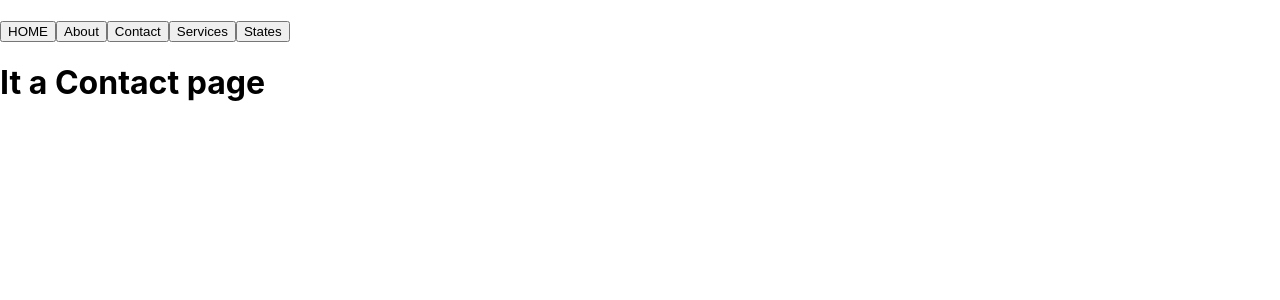
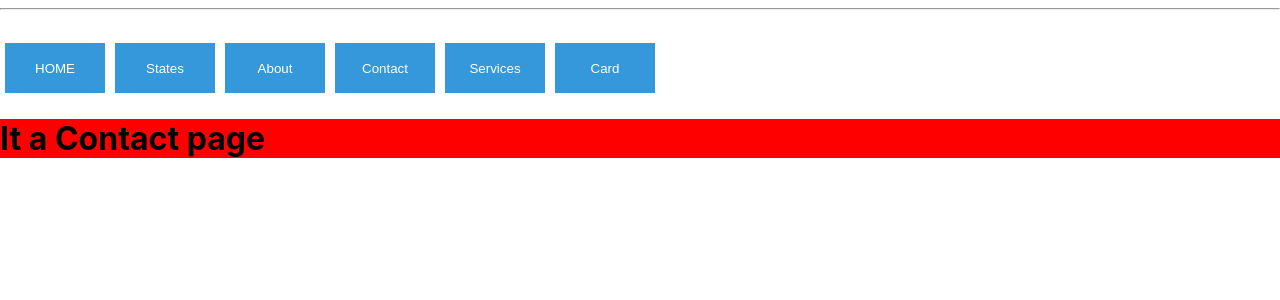
Before and after one commit to Drksekhar/reactapp, a React (Create React App) app: page /contact in a window 1280 px wide. Shown: the top 300 px of the page. Built offline with nearby package versions, Linux system fonts and the light colour scheme.

Commit message:
css for buttons and components

```diff
--- a/src/App.js
+++ b/src/App.js
@@ -1,52 +1,62 @@
 import React from 'react'
+import { BrowserRouter, Outlet, Route, Link, Routes } from 'react-router-dom'
+import NOPage from './Components/NoPage'
+import States from './Components/States'
 import About from './Components/About'
-import { BrowserRouter, Link, Outlet, Route, Routes } from 'react-router-dom'
 import Contact from './Components/Contact'
 import Services from './Components/Services'
-import States from './Components/States'
-import NoPage from './Components/NoPage'
+import Card from './Components/Card'
 
 export default function App() {
-  return (<>
-    {/* <h1> It is the home page</h1> */}
+  return (
+    <div>
+      <hr />
+      <br />
+      {/* <h1>This is the Main Menu</h1> */}
       <BrowserRouter>
         <Routes>
-        <Route path='/' element={<MainMenu />} >
+          <Route path='/' element={<MainMenu />}>
+            <Route path='*' element={<NOPage />} />
             <Route index element={<States />} />
             <Route path='states' element={<States />} />
             <Route path='about' element={<About />} />
             <Route path='contact' element={<Contact />} />
             <Route path='services' element={<Services />} />
+            <Route path='card' element={<Card />} />
 
-          <Route path='*' element={<NoPage />} />
           </Route>
         </Routes>
       </BrowserRouter>
-  </>)
+    </div>
+  )
+}
+function MainMenu() {
+  const buttonStyle = {
+    margin: '5px',
+    padding: '10px',
+    color: '#fff',
+    backgroundColor: '#3498db',
+    border: 'none',
+    borderRadius: 'npx',
+    cursor: 'pointer',
+    width: '100px',
+    height: '50px',
 
   }
-function MainMenu() {
+
   return (
     <div>
-      <br />
-      <Link to='/'>
-        <button>HOME</button>
-      </Link>
-      <Link to='/about'>
-        <button>About</button>
-      </Link>
-      <Link to='/contact'>
-        <button>Contact</button>
-      </Link>
-      <Link to='/services'>
-        <button>Services</button>
-      </Link>
-      <Link to='/states'>
-        <button>States</button>
-      </Link>
+      <Link to='/'><button style={buttonStyle}>HOME</button></Link>
+      <Link to='/states'><button style={buttonStyle}>States</button></Link>
+      <Link to='/about'><button style={buttonStyle}>About</button></Link>
+      <Link to='/contact'><button style={buttonStyle}>Contact</button></Link>
+      <Link to='/services'><button style={buttonStyle}>Services</button></Link>
+      <Link to='/card'><button style={buttonStyle}>Card</button></Link>
+
       <Outlet />
+      <style>
 
+      </style>
     </div>
   )
-
 }
--- a/src/Components/Contact.js
+++ b/src/Components/Contact.js
@@ -1,9 +1,13 @@
 import React from 'react'
 
 export default function Contact() {
+    const headingStyle = {
+        backgroundColor: 'red',
+
+    }
     return (
         <div>
-            <h1>It a Contact page</h1>
+            <h1 style={headingStyle}>It a Contact page</h1>
         </div>
     )
 }
--- a/src/Components/Services.js
+++ b/src/Components/Services.js
@@ -1,9 +1,13 @@
 import React from 'react'
 
 export default function Services() {
+  const styleHeading = {
+    color: '#3498db',
+
+  }
   return (
     <div>
-      <h1>It is the Sdervices Page</h1>
+      <h1 style={styleHeading}>It is the Services Page</h1>
     </div>
   )
 }
--- a/src/Components/States.js
+++ b/src/Components/States.js
@@ -15,12 +15,13 @@ export default function States() {
     return (
         <div>
             <br />
-            X: <input type='number' value={x} onChange={handleX} /> <br />
-            Y: <input type='number' value={y} onChange={handleY} /><br /><br />
+            Change the Value of X: <input type='number' value={x} onChange={handleX} /> <br /><br />
+            Change the Value of Y: <input type='number' value={y} onChange={handleY} /><br /><br />
             <hr />
             <br />
             A: <input type='number' value={a} onChange={(e) => seta(e.target.value)} />
             B: <input type='number' value={b} onChange={(e) => setb(e.target.value)} />
+            <br /><br />
             <hr />
             <h1>X Value is : {x}</h1>
             <h1>Y Value is : {y}</h1>
```
Lines whose indentation alone changed are shown as unchanged.
